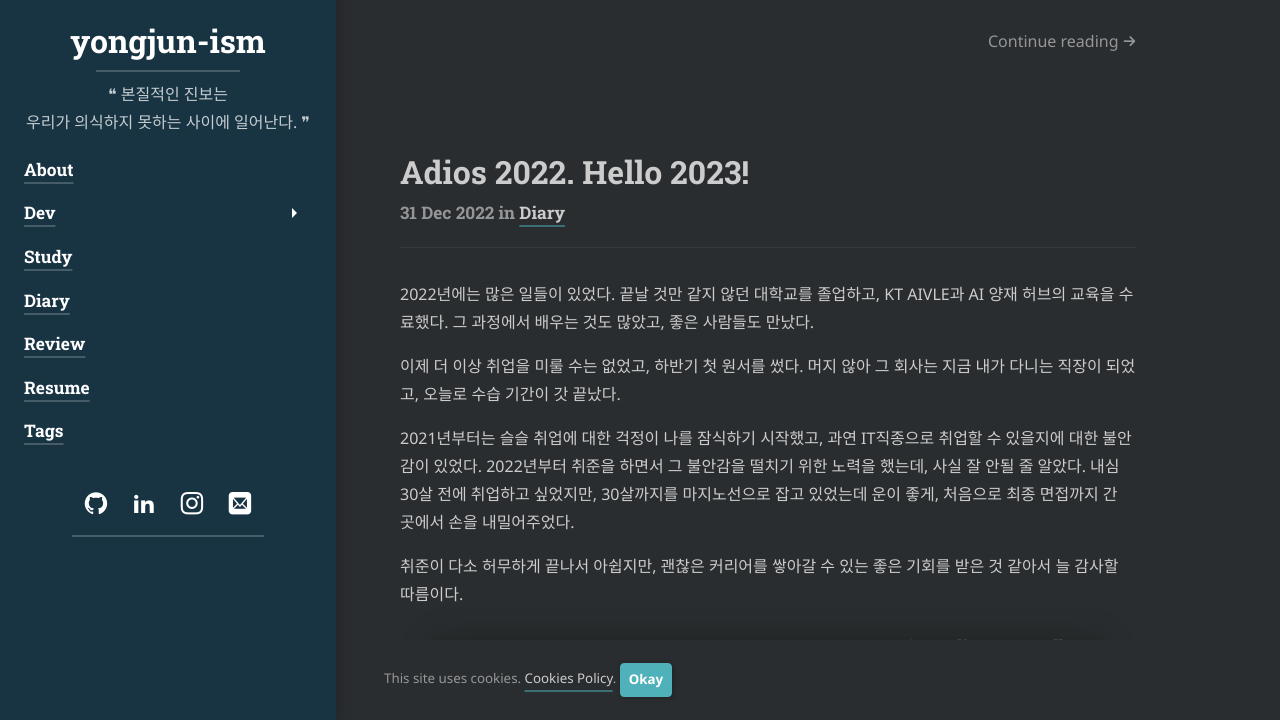
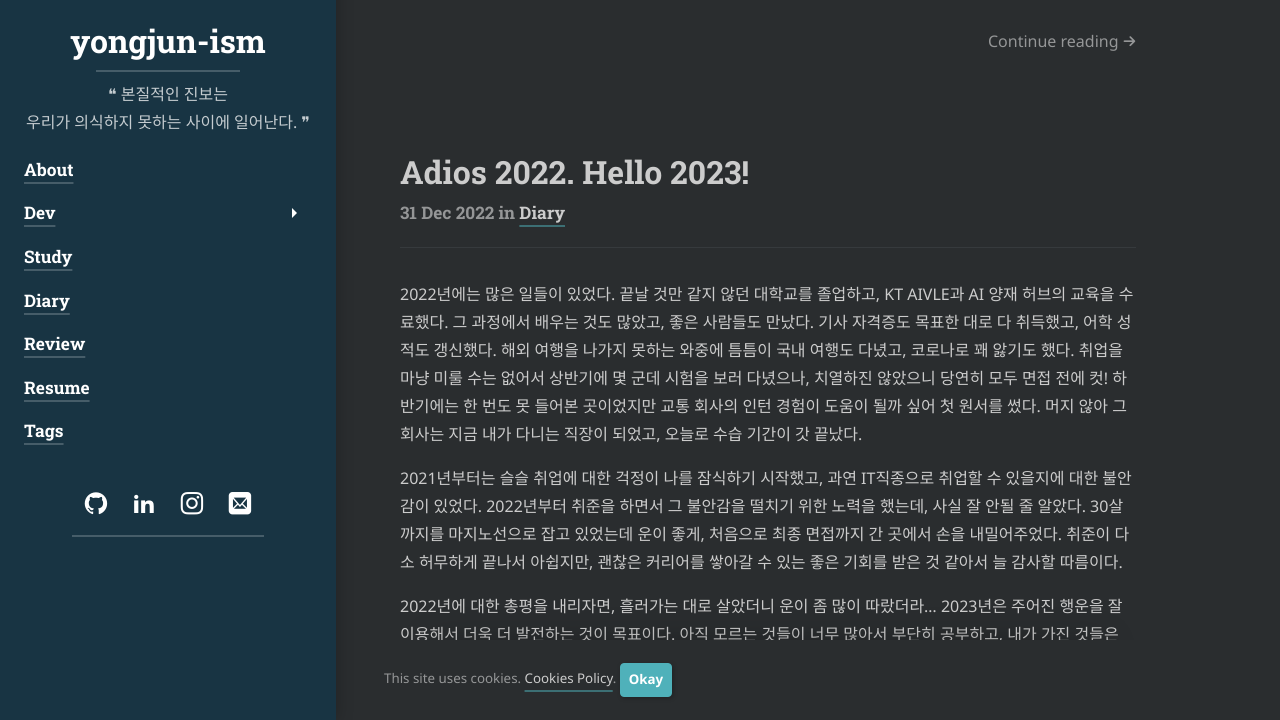
Before and after one commit to yongjunism/yongjunism.github.io, a Jekyll site: the page built from index.md, in a window 1280 px wide and 900 px high, cut to the strip 180-900 px from the top of the window. Built offline with Jekyll 4.4.1, drawn with Linux system fonts in a browser that asks for light colours; cached includes are drawn as plain includes; nearby versions of some CDN libraries; some web fonts are replaced; library files that are not in the unit come from our copies.

Commit message:
Update a post

```diff
--- a/_posts/diary/2022-12-31-adios-2022-hello-2023.md
+++ b/_posts/diary/2022-12-31-adios-2022-hello-2023.md
@@ -9,12 +9,17 @@ category: diary
 2022년에는 많은 일들이 있었다.
 끝날 것만 같지 않던 대학교를 졸업하고, KT AIVLE과 AI 양재 허브의 교육을 수료했다.
 그 과정에서 배우는 것도 많았고, 좋은 사람들도 만났다.
-
-이제 더 이상 취업을 미룰 수는 없었고, 하반기 첫 원서를 썼다.
+기사 자격증도 목표한 대로 다 취득했고, 어학 성적도 갱신했다.
+해외 여행을 나가지 못하는 와중에 틈틈이 국내 여행도 다녔고, 코로나로 꽤 앓기도 했다.
+취업을 마냥 미룰 수는 없어서 상반기에 몇 군데 시험을 보러 다녔으나, 치열하진 않았으니 당연히 모두 면접 전에 컷!
+하반기에는 한 번도 못 들어본 곳이었지만 교통 회사의 인턴 경험이 도움이 될까 싶어 첫 원서를 썼다.
 머지 않아 그 회사는 지금 내가 다니는 직장이 되었고, 오늘로 수습 기간이 갓 끝났다.
 
 2021년부터는 슬슬 취업에 대한 걱정이 나를 잠식하기 시작했고, 과연 IT직종으로 취업할 수 있을지에 대한 불안감이 있었다.
 2022년부터 취준을 하면서 그 불안감을 떨치기 위한 노력을 했는데, 사실 잘 안될 줄 알았다.
-내심 30살 전에 취업하고 싶었지만, 30살까지를 마지노선으로 잡고 있었는데 운이 좋게, 처음으로 최종 면접까지 간 곳에서 손을 내밀어주었다.
+30살까지를 마지노선으로 잡고 있었는데 운이 좋게, 처음으로 최종 면접까지 간 곳에서 손을 내밀어주었다.
+취준이 다소 허무하게 끝나서 아쉽지만, 괜찮은 커리어를 쌓아갈 수 있는 좋은 기회를 받은 것 같아서 늘 감사할 따름이다.
 
-취준이 다소 허무하게 끝나서 아쉽지만, 괜찮은 커리어를 쌓아갈 수 있는 좋은 기회를 받은 것 같아서 늘 감사할 따름이다.
+2022년에 대한 총평을 내리자면, 흘러가는 대로 살았더니 운이 좀 많이 따랐더라...
+2023년은 주어진 행운을 잘 이용해서 더욱 더 발전하는 것이 목표이다.
+아직 모르는 것들이 너무 많아서 부단히 공부하고, 내가 가진 것들은 잃지 않기 위해 노력해야겠다.
```
